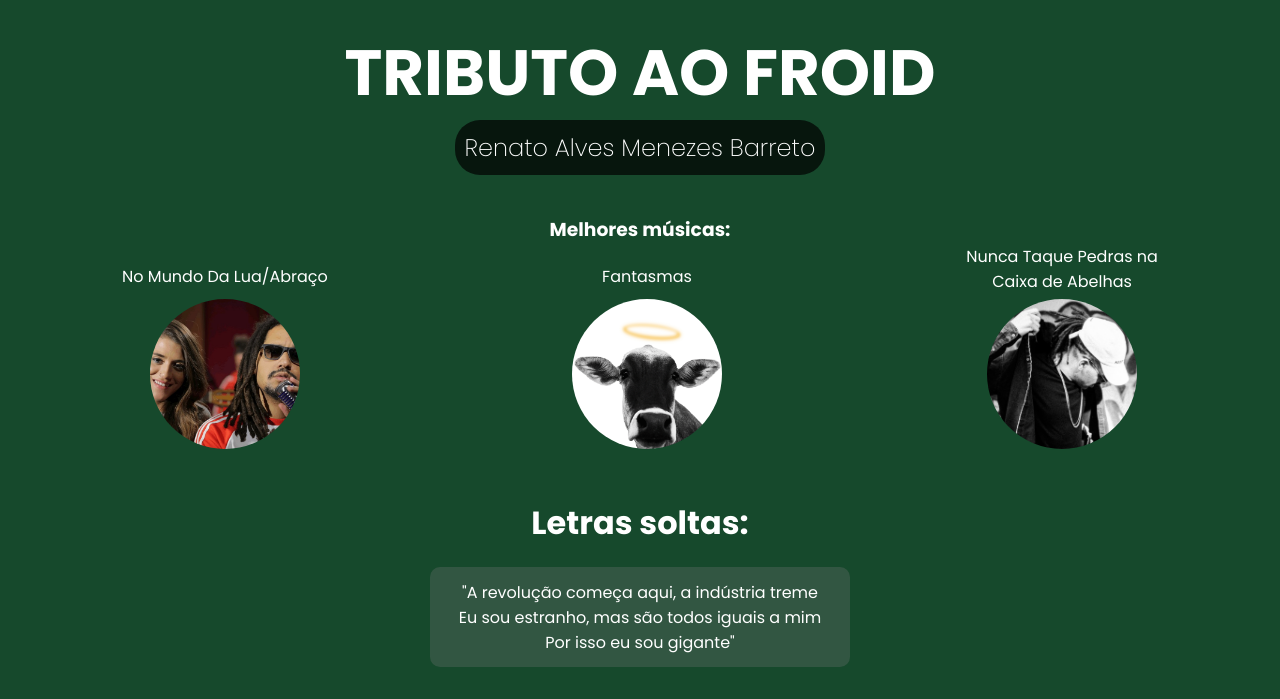
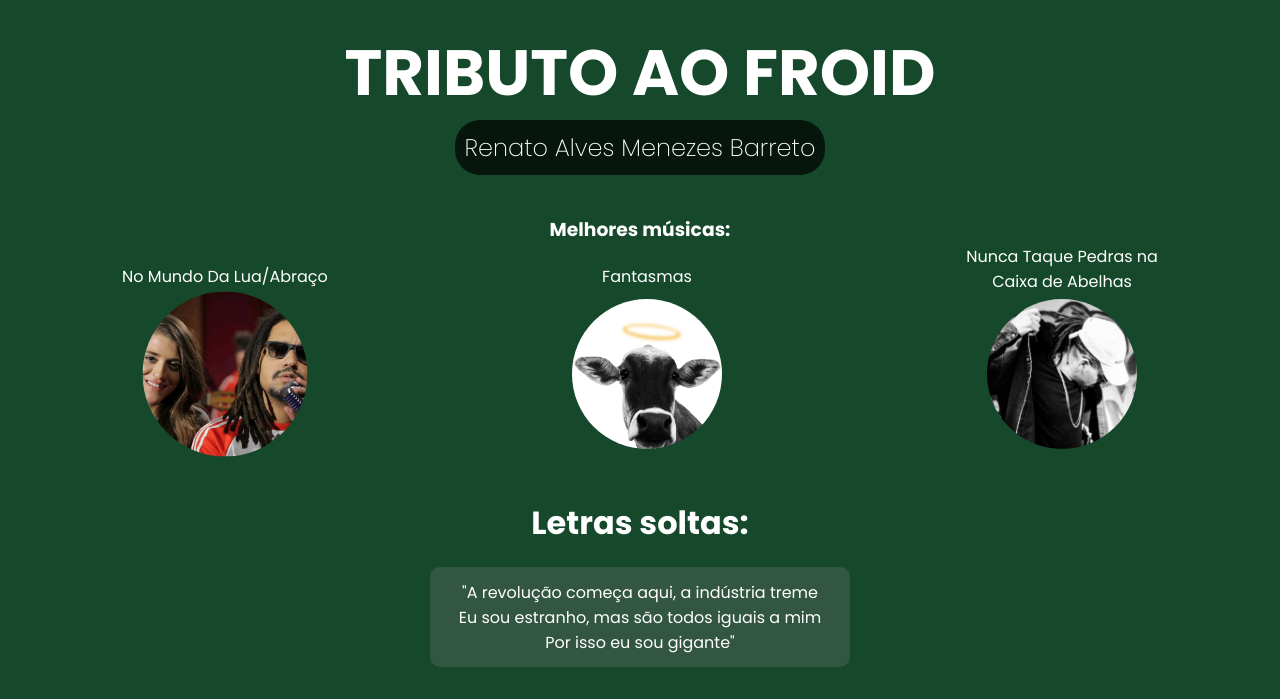
Before and after one commit to lucasjanta/paginatributo, a plain HTML site: page index.html in a window 1280 px wide. In both pictures the pointer is over the picture 224 px from the left and 374 px from the top of the page. Shown: the top 699 px of the page. Drawn offline with Linux system fonts and the light colour scheme.

Commit message:
Adição de transição

```diff
--- a/src/css/style.css
+++ b/src/css/style.css
@@ -56,7 +56,11 @@ header h2{
     max-width: 150px;
     max-height: 150px;
     border-radius: 200px;
-    align-items: center;
+}
+
+.capa:hover{
+    transform: scale(1.1);
+    transition: 0.4s;
 }
 
 .itens {
```
